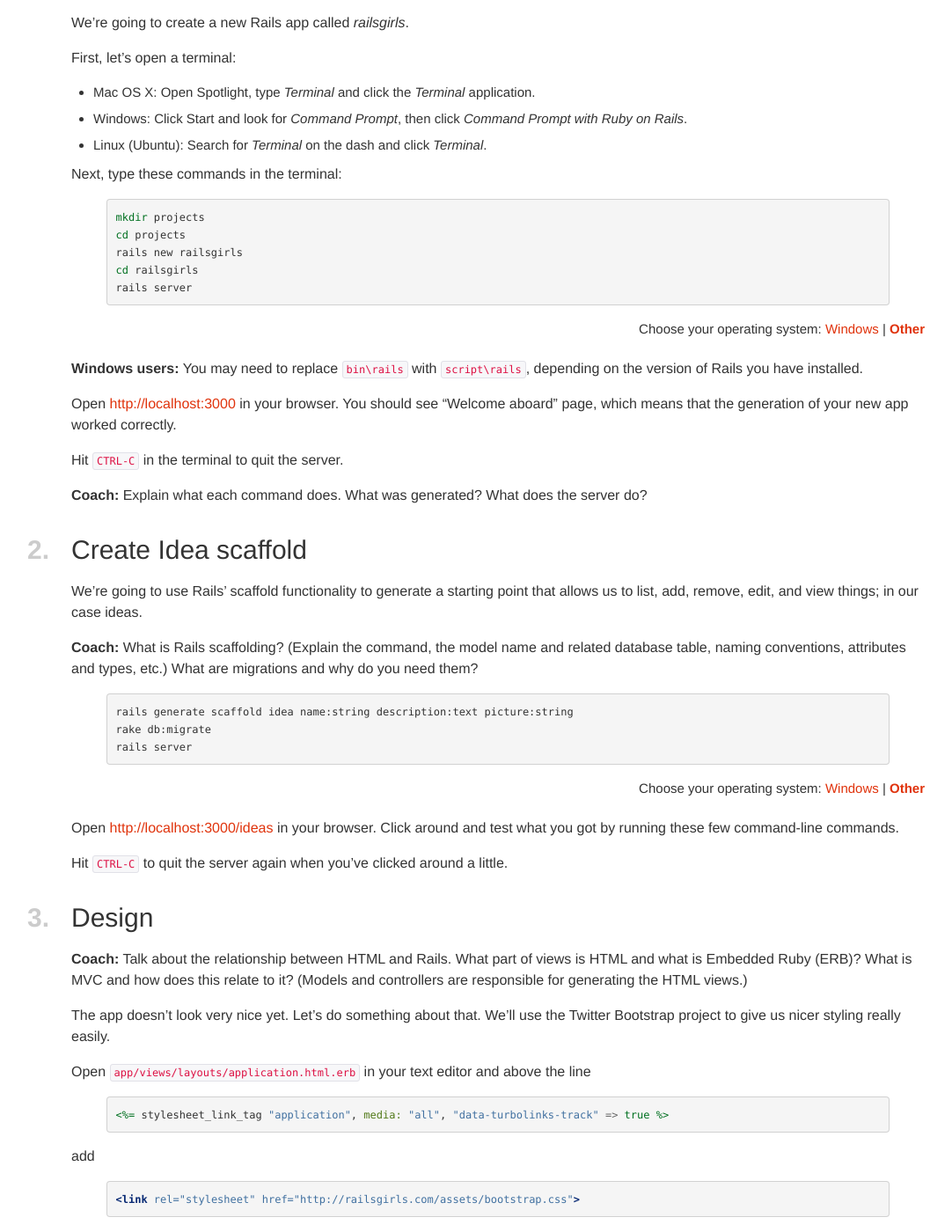
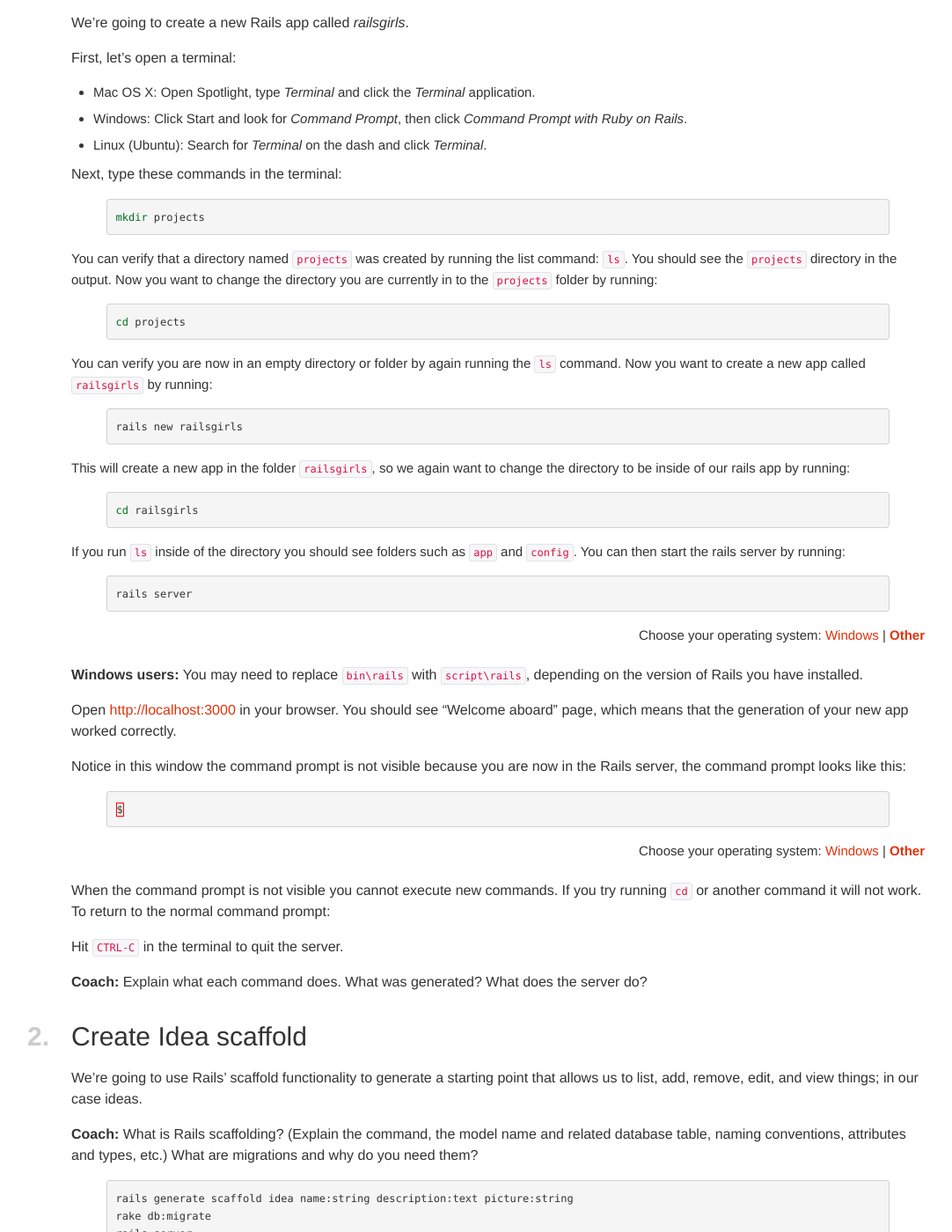
Before and after one commit to railsgirls/guides.railsgirls.com, a Jekyll site: the page built from _posts/2012-04-18-app.markdown, in a window 1280 px wide and 1400 px high, scrolled down 965 px. Shown: the whole window at 88% size, without its empty margins (4-1086 px from the left). Built offline with Jekyll 4.4.1, drawn with Linux system fonts in a browser that asks for light colours; nearby versions of some CDN libraries; Markdown is read by kramdown in place of the engine named in the settings.

Commit message:
Add an Explain step after Initial Commands
Following the pattern: "prepare", "do", "explain"; we want to make the guide accessible to people without coach intervention (where possible). This style of instruction always starts off telling the individual what we will be doing, then tells how to do it, then tells how to check if our command worked correctly. This makes mistakes such as creating a `railsgirls` directory inside of an already existing `railsgirls` project much more difficult, or running `rails server` in the wrong directory.

Another super common mistake is to forget to stop/start the server before typing into it. Let's be a little more declarative about what the students are doing, and empower them to solve their own problems.

```diff
--- a/_posts/2012-04-18-app.markdown
+++ b/_posts/2012-04-18-app.markdown
@@ -31,6 +31,7 @@ Where you start the rails server and run commands.
 </div>
 
 ### Important
+
 It is important that you select the instructions specific to your operating system - the commands you need to run on a Windows computer are slightly different to Mac or Linux. If you're having trouble check the Operating System switcher at the bottom of the commands.
 
 ## *1.*Creating the application
@@ -49,9 +50,37 @@ Next, type these commands in the terminal:
   <div class="nix">
 {% highlight sh %}
 mkdir projects
+{% endhighlight %}
+
+    <div>
+You can verify that a directory named <code>projects</code> was created by running the list command: <code>ls</code>. You should see the <code>projects</code> directory in the output. Now you want to change the directory you are currently in to the <code>projects</code> folder by running:
+    </div>
+
+{% highlight sh %}
 cd projects
+{% endhighlight %}
+
+    <div>
+You can verify you are now in an empty directory or folder by again running the <code>ls</code> command. Now you want to create a new app called <code>railsgirls</code> by running:
+    </div>
+
+{% highlight sh %}
 rails new railsgirls
+{% endhighlight %}
+
+    <div>
+This will create a new app in the folder <code>railsgirls</code>, so we again want to change the directory to be inside of our rails app by running:
+    </div>
+
+{% highlight sh %}
 cd railsgirls
+{% endhighlight %}
+
+    <div>
+If you run <code>ls</code> inside of the directory you should see folders such as <code>app</code> and <code>config</code>. You can then start the rails server by running:
+    </div>
+
+{% highlight sh %}
 rails server
 {% endhighlight %}
   </div>
@@ -59,9 +88,37 @@ rails server
   <div class="win">
 {% highlight sh %}
 mkdir projects
+{% endhighlight %}
+
+    <div>
+You can verify that a directory named <code>projects</code> was created by running the list command: <code>dir</code>. You should see the <code>projects</code> directory in the output. Now you want to change the directory you are currently in to the <code>projects</code> folder by running:
+    </div>
+
+{% highlight sh %}
 cd projects
+{% endhighlight %}
+
+    <div>
+You can verify you are now in an empty directory or folder by again running the <code>dir</code> command. Now you want to create a new app called <code>railsgirls</code> by running:
+    </div>
+
+{% highlight sh %}
 rails new railsgirls
+{% endhighlight %}
+
+    <div>
+This will create a new app in the folder <code>railsgirls</code>, so we again want to change the directory to be inside of our rails app by running:
+    </div>
+
+{% highlight sh %}
 cd railsgirls
+{% endhighlight %}
+
+    <div>
+If you run <code>dir</code> inside of the directory you should see folders such as <code>app</code> and <code>config</code>. You can then start the rails server by running:
+    </div>
+
+{% highlight sh %}
 ruby bin\rails server
 {% endhighlight %}
   </div>
@@ -70,6 +127,23 @@ ruby bin\rails server
 **Windows users:** You may need to replace `bin\rails` with `script\rails`, depending on the version of Rails you have installed.
 
 Open [http://localhost:3000](http://localhost:3000) in your browser. You should see "Welcome aboard" page, which means that the generation of your new app worked correctly.
+
+Notice in this window the command prompt is not visible because you are now in the Rails server, the command prompt looks like this:
+
+<div class="os-specific">
+  <div class="nix">
+{% highlight sh %}
+$
+{% endhighlight %}
+  </div>
+  <div class="win">
+{% highlight sh %}
+>
+{% endhighlight %}
+  </div>
+</div>
+
+When the command prompt is not visible you cannot execute new commands. If you try running `cd` or another command it will not work. To return to the normal command prompt:
 
 Hit `CTRL-C` in the terminal to quit the server.
 
```
